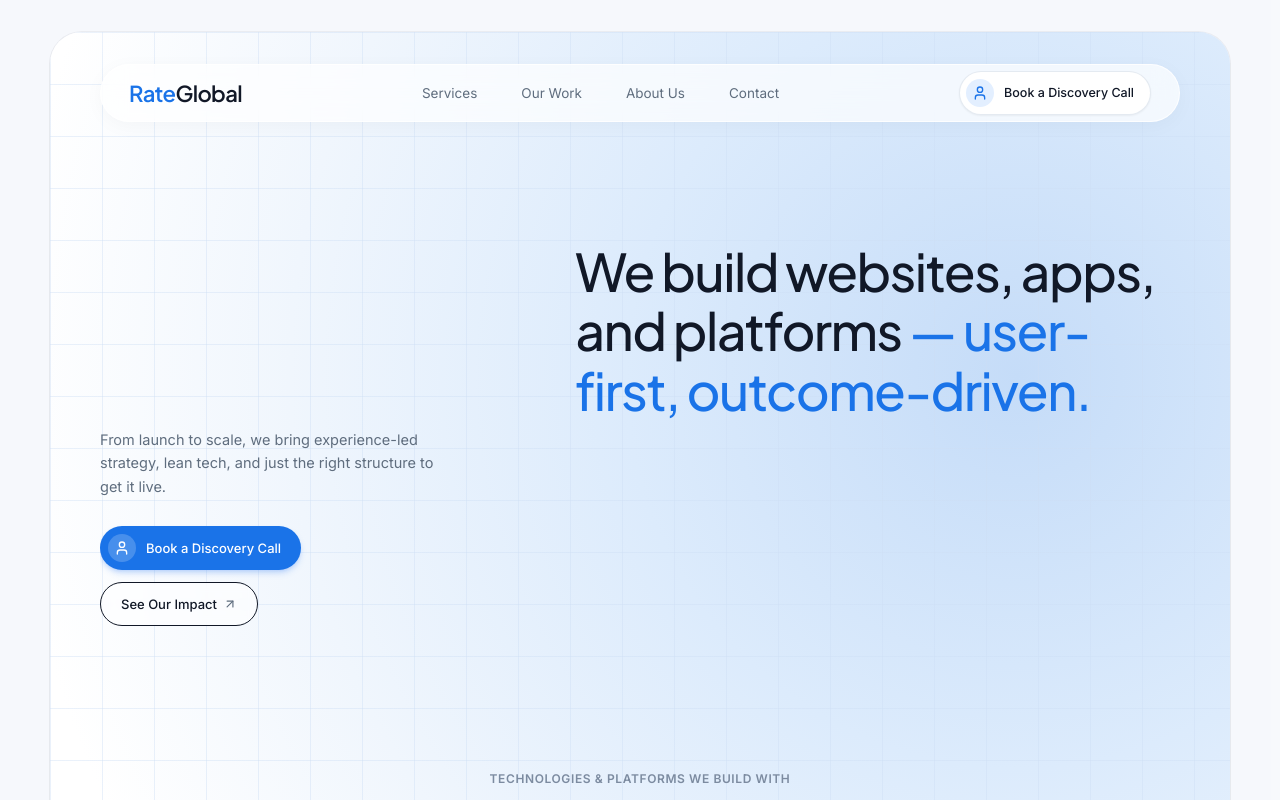
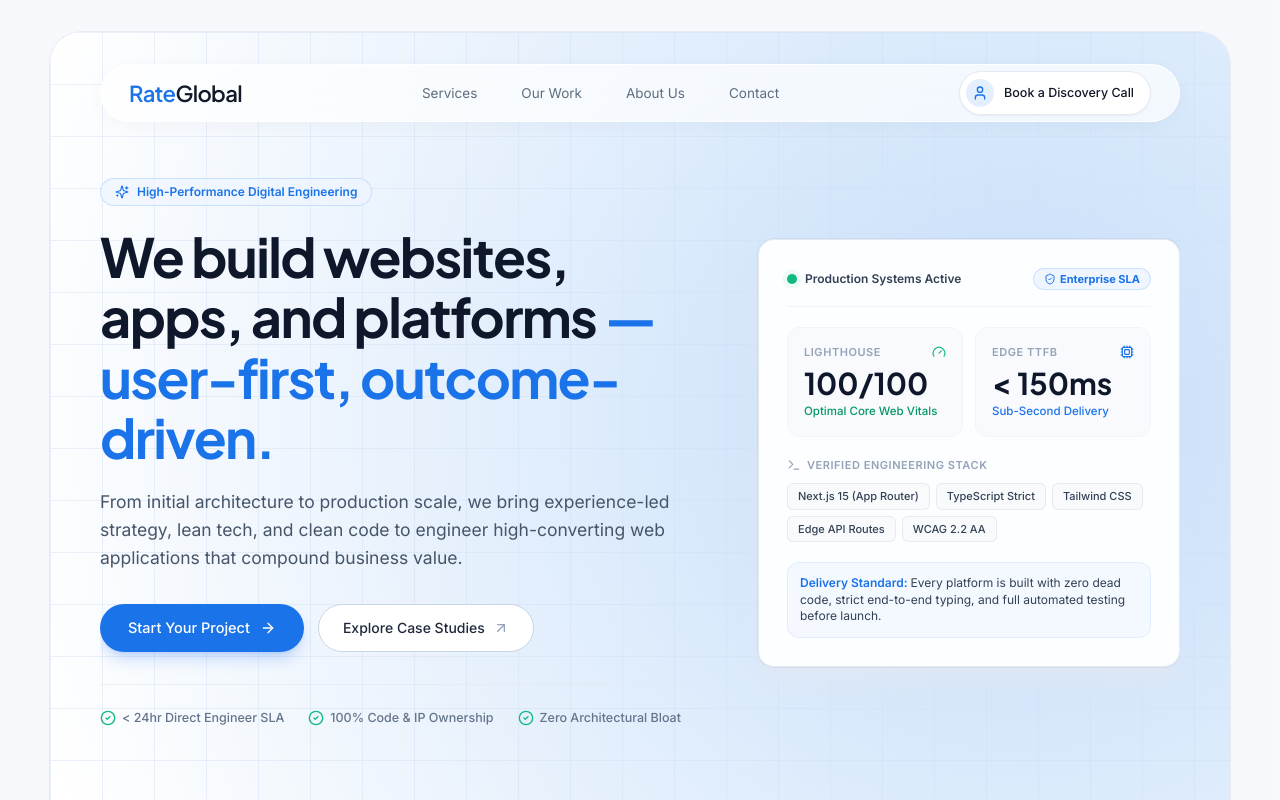
Before and after one commit to fahadrahman444/rate-global-website, a Next.js app: page / in a window 1280 px wide. Shown: the top 800 px of the page. Built offline with nearby package versions, Linux system fonts and the light colour scheme.

Commit message:
feat(hero): eliminate diagonal split with unified two-column layout and visual proof card

```diff
--- a/components/hero/Hero.tsx
+++ b/components/hero/Hero.tsx
@@ -1,50 +1,142 @@
 import Link from "next/link";
-import { User, ArrowUpRight } from "lucide-react";
+import { ArrowRight, ArrowUpRight, CheckCircle2, Cpu, Gauge, ShieldCheck, Sparkles, Terminal } from "lucide-react";
 
 export function Hero() {
   return (
-    <section className="relative overflow-hidden pt-8 pb-12 lg:pt-14 lg:pb-20">
-      <div className="mt-8 lg:mt-16 relative">
+    <section className="relative overflow-hidden pt-8 pb-10 lg:pt-14 lg:pb-16">
+      <div className="grid grid-cols-1 lg:grid-cols-12 gap-10 lg:gap-12 items-center">
 
-          {/* Upper-Right Block: The Big Headline (Col 6 to 12) */}
-          <div className="lg:ml-[44%] max-w-[580px]">
-            <h1 className="font-display text-[36px] sm:text-[46px] lg:text-[52px] font-medium leading-[1.14] tracking-[-0.03em] text-brand-charcoal">
-              We build websites, apps, and platforms{" "}
-              <span className="text-brand-blue">— user-first, outcome-driven.</span>
-            </h1>
+        {/* Left Column: Natural Reading Hierarchy (Headline, Paragraph, CTAs, Trust Signals) */}
+        <div className="lg:col-span-7">
+          {/* Eyebrow Kicker */}
+          <div className="inline-flex items-center gap-2 rounded-full border border-blue-200/80 bg-blue-50/80 px-3.5 py-1 text-[12px] font-semibold text-brand-blue mb-5 shadow-2xs">
+            <Sparkles className="h-3.5 w-3.5 text-brand-blue" />
+            <span>High-Performance Digital Engineering</span>
           </div>
 
-          {/* Lower-Left Block: Supporting Value Prop + Buttons */}
-          <div className="mt-8 lg:mt-2 max-w-[340px] lg:w-[340px]">
-            <p className="text-[14.5px] leading-[1.62] text-brand-slate font-normal">
-              From launch to scale, we bring experience-led strategy, lean tech, and just the right structure to get it live.
-            </p>
+          {/* Unified Headline */}
+          <h1 className="font-display text-[38px] sm:text-[48px] lg:text-[54px] font-bold leading-[1.12] tracking-[-0.03em] text-slate-900">
+            We build websites, apps, and platforms{" "}
+            <span className="text-brand-blue">— user-first, outcome-driven.</span>
+          </h1>
 
-            {/* Dual Pill Buttons */}
-            <div className="mt-7 flex flex-wrap items-center gap-3">
-              {/* Primary Blue CTA with Avatar */}
-              <Link
-                href="#contact"
-                className="inline-flex items-center gap-2.5 rounded-full bg-brand-blue hover:bg-brand-darkblue transition-all py-2 pr-5 pl-2 text-[13px] font-medium text-white shadow-md shadow-blue-500/25 min-h-[44px]"
-              >
-                <span className="flex h-7 w-7 items-center justify-center rounded-full bg-white/20 text-white">
-                  <User className="h-4 w-4" />
-                </span>
-                <span>Book a Discovery Call</span>
-              </Link>
+          {/* Directly Connected Supporting Copy */}
+          <p className="mt-5 text-[16px] sm:text-[17.5px] leading-[1.6] text-slate-600 font-normal max-w-xl">
+            From initial architecture to production scale, we bring experience-led strategy, lean tech, and clean code to engineer high-converting web applications that compound business value.
+          </p>
 
-              {/* Secondary Outlined Glass Pill */}
-              <Link
-                href="/work"
-                className="inline-flex items-center justify-center gap-1.5 rounded-full border border-brand-charcoal bg-white/60 hover:bg-white px-5 py-2 text-[13px] font-medium text-brand-charcoal backdrop-blur-sm transition-all min-h-[44px]"
-              >
-                <span>See Our Impact</span>
-                <ArrowUpRight className="h-3.5 w-3.5 text-brand-slate" />
-              </Link>
+          {/* Differentiated Dual CTAs */}
+          <div className="mt-8 flex flex-wrap items-center gap-3.5">
+            {/* Primary High-Intent Hero CTA */}
+            <Link
+              href="/contact"
+              className="inline-flex items-center gap-2.5 rounded-full bg-brand-blue hover:bg-blue-600 transition-all py-3 px-7 text-[14.5px] font-medium text-white shadow-lg shadow-blue-500/25 min-h-[48px]"
+            >
+              <span>Start Your Project</span>
+              <ArrowRight className="h-4 w-4" />
+            </Link>
+
+            {/* Secondary Low-Commitment Action */}
+            <Link
+              href="/work"
+              className="inline-flex items-center justify-center gap-2 rounded-full border border-slate-300 bg-white hover:bg-slate-50 px-6 py-3 text-[14px] font-medium text-slate-800 shadow-2xs transition-all min-h-[48px]"
+            >
+              <span>Explore Case Studies</span>
+              <ArrowUpRight className="h-4 w-4 text-slate-400" />
+            </Link>
+          </div>
+
+          {/* Trust Signal Micro-Badges */}
+          <div className="mt-8 pt-6 border-t border-slate-200/60 flex flex-wrap items-center gap-y-2 gap-x-6 text-[12.5px] font-medium text-slate-500">
+            <div className="flex items-center gap-1.5">
+              <CheckCircle2 className="h-4 w-4 text-emerald-500 shrink-0" />
+              <span>&lt; 24hr Direct Engineer SLA</span>
+            </div>
+            <div className="flex items-center gap-1.5">
+              <CheckCircle2 className="h-4 w-4 text-emerald-500 shrink-0" />
+              <span>100% Code &amp; IP Ownership</span>
+            </div>
+            <div className="flex items-center gap-1.5">
+              <CheckCircle2 className="h-4 w-4 text-emerald-500 shrink-0" />
+              <span>Zero Architectural Bloat</span>
             </div>
           </div>
+        </div>
 
+        {/* Right Column: Visual Proof Anchor (Show, Don't Just Tell) */}
+        <div className="lg:col-span-5">
+          <div className="relative rounded-2xl bg-white/95 border border-slate-200/90 shadow-xl shadow-slate-200/60 p-6 sm:p-7 ring-1 ring-slate-900/5 backdrop-blur-sm">
+
+            {/* Live Systems Active Status Bar */}
+            <div className="flex items-center justify-between pb-4 border-b border-slate-100 mb-5">
+              <div className="flex items-center gap-2">
+                <span className="relative flex h-2.5 w-2.5">
+                  <span className="animate-ping absolute inline-flex h-full w-full rounded-full bg-emerald-400 opacity-75" />
+                  <span className="relative inline-flex rounded-full h-2.5 w-2.5 bg-emerald-500" />
+                </span>
+                <span className="text-[12px] font-semibold text-slate-700">Production Systems Active</span>
+              </div>
+              <span className="inline-flex items-center gap-1 rounded-full bg-blue-50 border border-blue-200/70 px-2.5 py-0.5 text-[11px] font-bold text-brand-blue">
+                <ShieldCheck className="h-3 w-3" />
+                <span>Enterprise SLA</span>
+              </span>
+            </div>
+
+            {/* Core Web Vitals & Performance Benchmark Gauges */}
+            <div className="grid grid-cols-2 gap-3 mb-5">
+              <div className="rounded-xl bg-[#F8FAFD] border border-slate-100 p-4">
+                <div className="flex items-center justify-between text-slate-400 mb-1">
+                  <span className="text-[11px] font-semibold uppercase tracking-wider">Lighthouse</span>
+                  <Gauge className="h-3.5 w-3.5 text-emerald-500" />
+                </div>
+                <div className="font-display text-2xl sm:text-3xl font-bold text-slate-900">100/100</div>
+                <div className="text-[11.5px] font-medium text-emerald-600 mt-0.5">Optimal Core Web Vitals</div>
+              </div>
+
+              <div className="rounded-xl bg-[#F8FAFD] border border-slate-100 p-4">
+                <div className="flex items-center justify-between text-slate-400 mb-1">
+                  <span className="text-[11px] font-semibold uppercase tracking-wider">Edge TTFB</span>
+                  <Cpu className="h-3.5 w-3.5 text-brand-blue" />
+                </div>
+                <div className="font-display text-2xl sm:text-3xl font-bold text-slate-900">&lt; 150ms</div>
+                <div className="text-[11.5px] font-medium text-brand-blue mt-0.5">Sub-Second Delivery</div>
+              </div>
+            </div>
+
+            {/* Approved Tech Stack Pills */}
+            <div className="mb-5">
+              <div className="flex items-center gap-1.5 text-[11px] font-semibold uppercase tracking-wider text-slate-400 mb-2.5">
+                <Terminal className="h-3.5 w-3.5" />
+                <span>Verified Engineering Stack</span>
+              </div>
+              <div className="flex flex-wrap gap-1.5">
+                {[
+                  "Next.js 15 (App Router)",
+                  "TypeScript Strict",
+                  "Tailwind CSS",
+                  "Edge API Routes",
+                  "WCAG 2.2 AA",
+                ].map((tech) => (
+                  <span
+                    key={tech}
+                    className="rounded-md bg-slate-50 border border-slate-200/80 px-2.5 py-1 text-[11px] font-medium text-slate-700"
+                  >
+                    {tech}
+                  </span>
+                ))}
+              </div>
+            </div>
+
+            {/* Quality Guarantee Callout */}
+            <div className="rounded-xl bg-blue-50/60 border border-blue-100/80 p-3 text-[12px] text-slate-700 leading-snug">
+              <span className="font-semibold text-brand-blue">Delivery Standard: </span>
+              Every platform is built with zero dead code, strict end-to-end typing, and full automated testing before launch.
+            </div>
+
+          </div>
         </div>
+
+      </div>
     </section>
   );
 }
```
